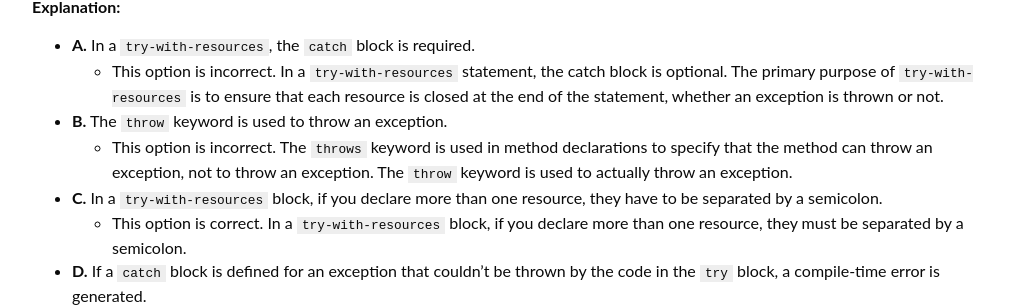
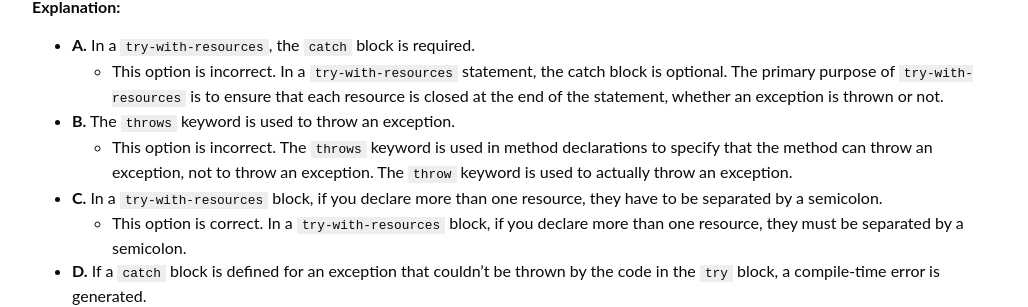
Before and after one commit to eh3rrera/ocpj17-book, a Jekyll site: the page built from ch07a.md, in a window 1280 px wide and 900 px high, scrolled down 1888 px. Shown: the part 144-451 px from the top of the window, without its empty margins (123-1151 px from the left). Built offline with Jekyll 4.4.1, drawn with Linux system fonts in a browser that asks for light colours; nearby versions of some CDN libraries.

Commit message:
Typo fix in chapter 7

```diff
--- a/ch07a.md
+++ b/ch07a.md
@@ -83,7 +83,7 @@ exam_objectives:
 - **A.** In a `try-with-resources`, the `catch` block is required.
   - This option is incorrect. In a `try-with-resources` statement, the catch block is optional. The primary purpose of `try-with-resources` is to ensure that each resource is closed at the end of the statement, whether an exception is thrown or not.
 
-- **B.** The `throw` keyword is used to throw an exception.
+- **B.** The `throws` keyword is used to throw an exception.
   - This option is incorrect. The `throws` keyword is used in method declarations to specify that the method can throw an exception, not to throw an exception. The `throw` keyword is used to actually throw an exception.
 
 - **C.** In a `try-with-resources` block, if you declare more than one resource, they have to be separated by a semicolon.
```
Also changed, not shown: ch07.md (+1 -1 lines).
